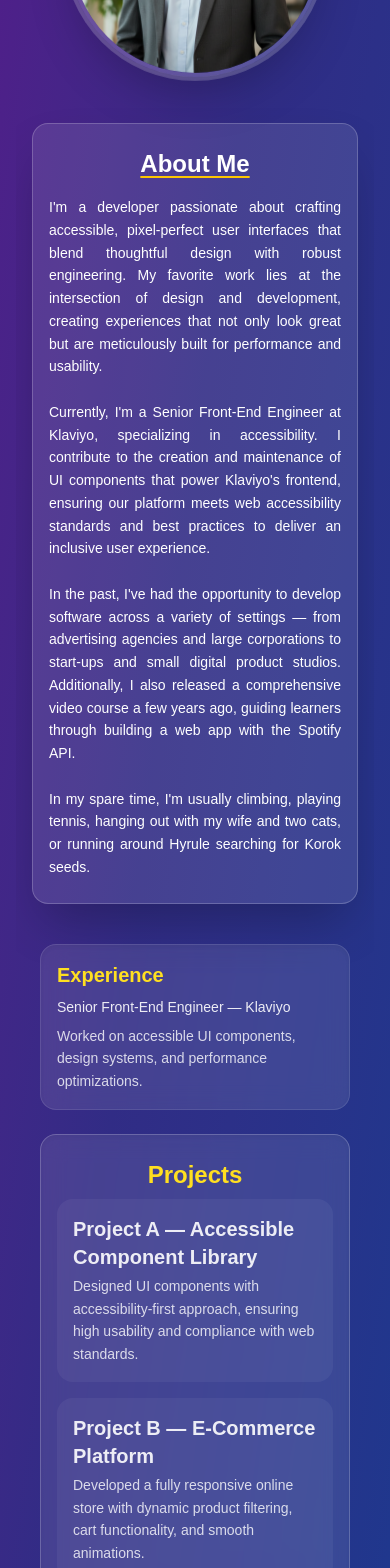
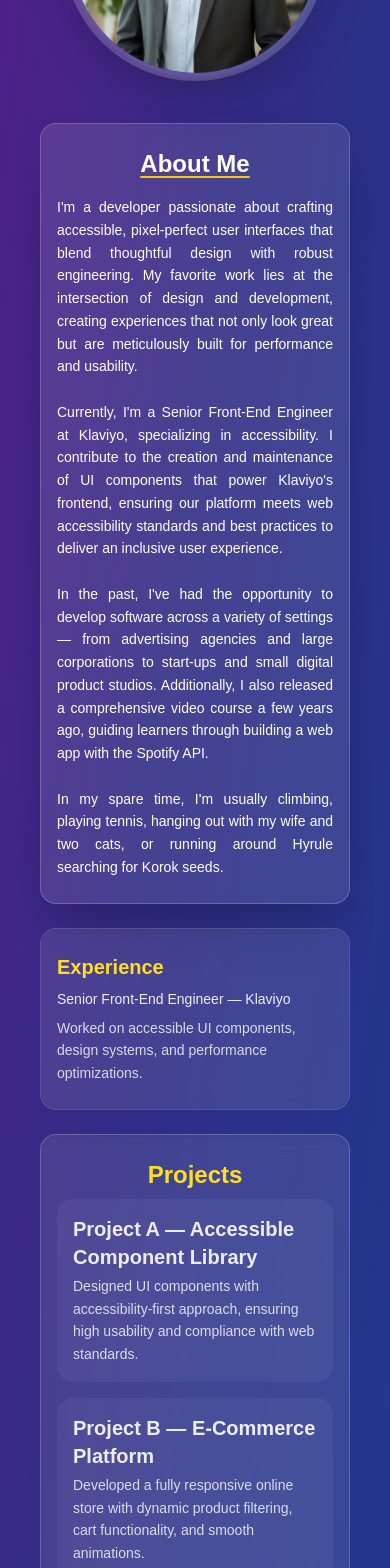
Before and after one commit to nitishbainslaa/my-resume, a Next.js app: page / in a window 390 px wide. Shown: the part 920-2488 px from the top of the page. Built offline with nearby package versions, Linux system fonts and the light colour scheme.

Commit message:
Update page.js

```diff
--- a/src/app/page.js
+++ b/src/app/page.js
@@ -82,8 +82,11 @@ export default function Home() {
             </div>
           </div>
 
-          {/* About Section */}
-          <div className="bg-white/10 mx-4 sm:mx-6 px-4 sm:px-6 py-6 sm:py-8 rounded-2xl sm:rounded-3xl shadow-2xl border border-white/20 hover:scale-105 transition-transform duration-300 animate-fadeIn">
+
+          {/* About Experience / Projects / Contact */}
+          <div className="space-y-6 mx-6">
+            {/* About Section */}
+          <div className="bg-white/10 px-4 sm:px-6 py-6 sm:py-8 rounded-2xl sm:rounded-3xl shadow-2xl border border-white/20 hover:scale-105 transition-transform duration-300 animate-fadeIn">
             <h2 className="text-2xl sm:text-3xl font-bold text-white mb-4 sm:mb-6 text-center md:text-left underline decoration-yellow-400 underline-offset-4">
               About Me
             </h2>
@@ -94,11 +97,8 @@ export default function Home() {
               In my spare time, I&apos;m usually climbing, playing tennis, hanging out with my wife and two cats, or running around Hyrule searching for Korok seeds.
             </p>
           </div>
-
-          {/* Experience / Projects / Contact */}
-          <div className="space-y-6 mx-6">
             {/* Experience */}
-            <div className="bg-white/10 p-4 sm:p-6 rounded-2xl shadow-inner border border-white/10 backdrop-blur-md hover:scale-105 transition-transform duration-300 animate-fadeIn">
+            <div className="bg-white/10 px-4 sm:px-6 py-6 sm:py-8 rounded-2xl shadow-inner border border-white/10 backdrop-blur-md hover:scale-105 transition-transform duration-300 animate-fadeIn">
               <h3 className="text-xl sm:text-2xl font-bold text-yellow-300 mb-2">Experience</h3>
               <p className="text-white/90 font-medium text-sm sm:text-base">Senior Front-End Engineer — Klaviyo</p>
               <p className="text-white/80 mt-2 leading-relaxed text-sm sm:text-base">Worked on accessible UI components, design systems, and performance optimizations.</p>
```
